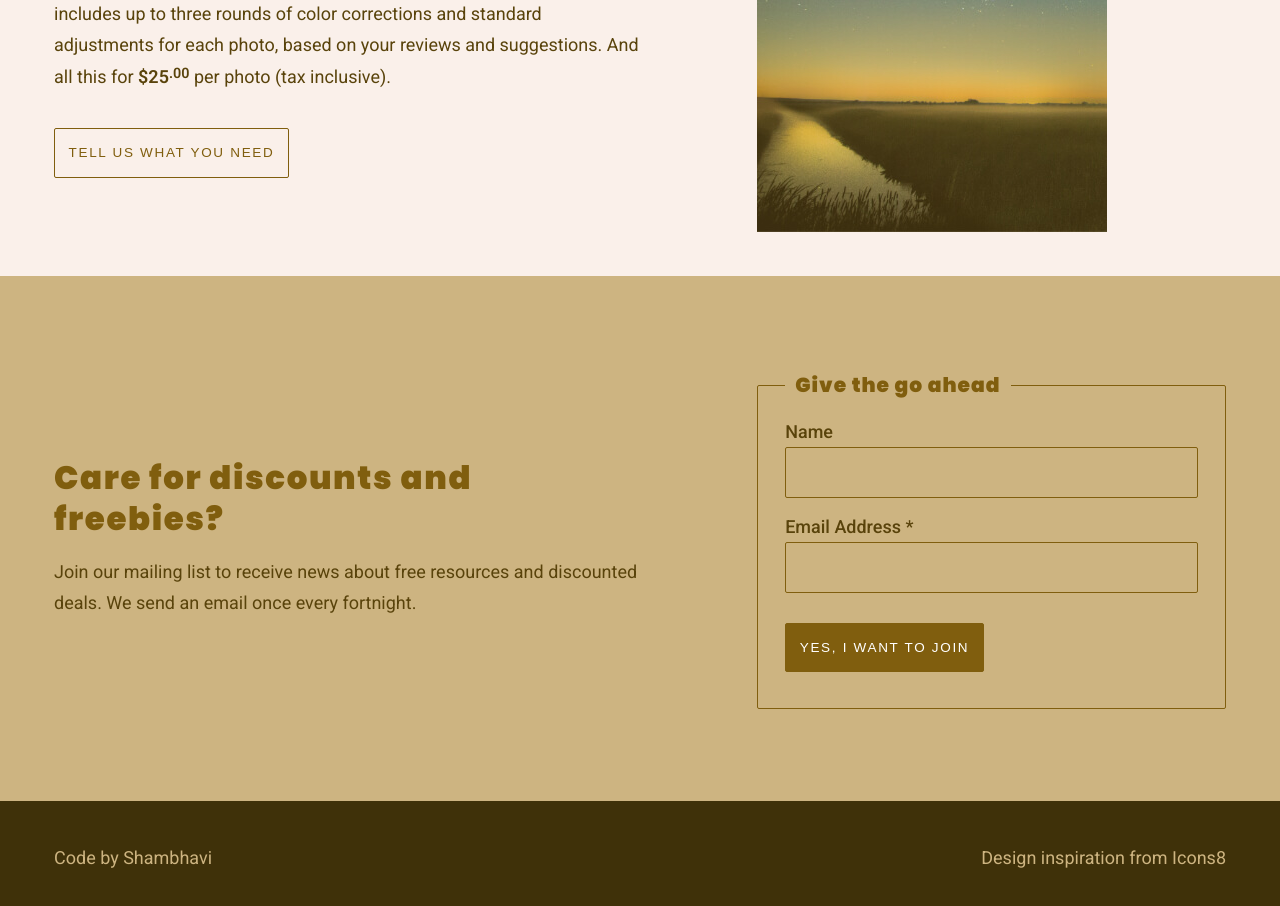
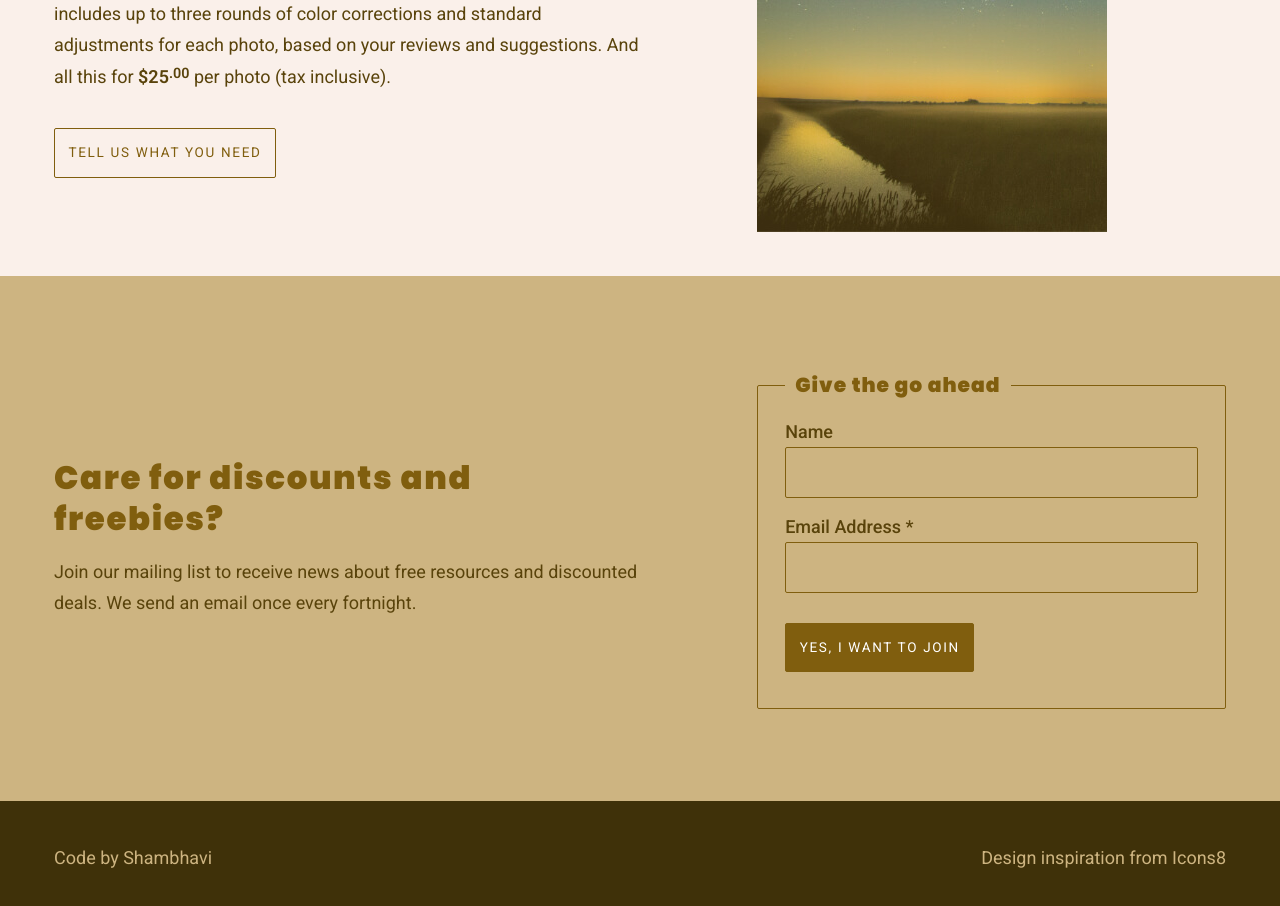
Before and after one commit to shambhavithakur/designpicks, a plain HTML site: page index.html in a window 1280 px wide. Shown: the part 2080-2986 px from the top of the page. Drawn offline with Linux system fonts and the light colour scheme.

Commit message:
Specify font for button elements

```diff
--- a/style.css
+++ b/style.css
@@ -478,6 +478,7 @@ h3 {
 .button {
   border-radius: 2px;
   padding: 1.25em 1em;
+  font-family: Roboto, sans-serif;
   font-size: 0.75rem;
   line-height: 1;
   letter-spacing: 0.125em;
@@ -730,7 +731,6 @@ input[type="text"]:focus {
   border: 1px solid #a9842d;
   background-color: rgba(250, 240, 234, 0.025);
   background-color: #a9842d;
-  /* color: #805e0e; */
 }
 /* Footer */
 .footer {
```
